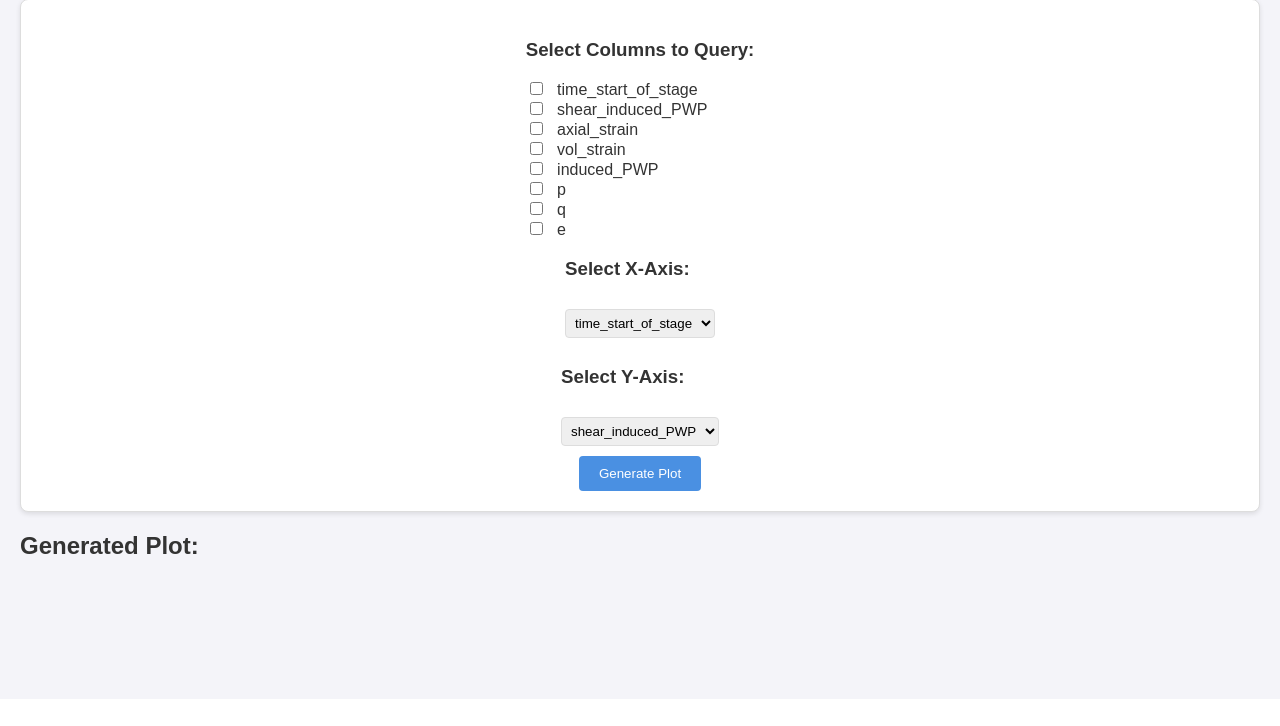
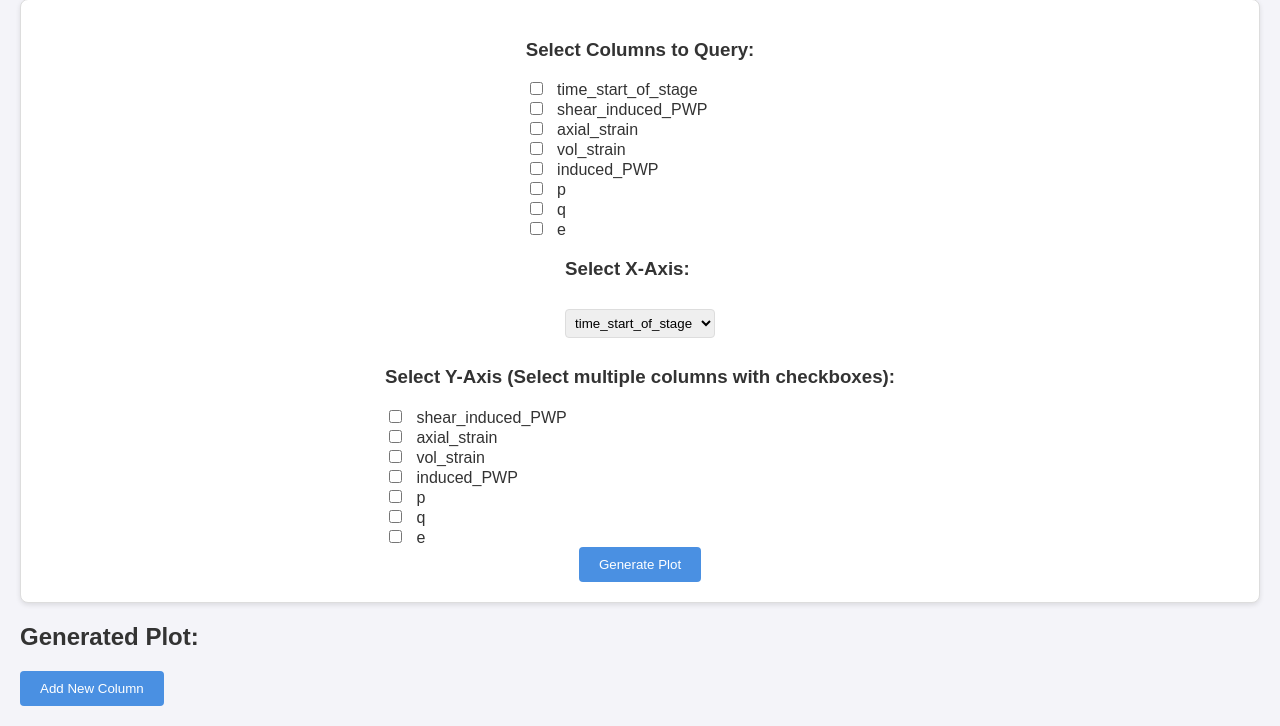
Before and after one commit to chowe99/CITS3200-Project, a Flask app: page / in a window 1280 px wide. Shown: the part 101-827 px from the top of the page. Before the commit the page ends 655 px from the top, so only its background shows below. Run offline with Flask 3, Linux system fonts and the light colour scheme; data comes from the database, SQL or seed files in the repository.

Commit message:
Added functionality to add columns to database

```diff
--- a/app/blueprints/main.py
+++ b/app/blueprints/main.py
@@ -5,6 +5,7 @@ import sqlite3
 import matplotlib.pyplot as plt
 import io
 import base64
+import csv
 
 main = Blueprint('main', __name__)
 
@@ -33,7 +34,7 @@ def home():
 def plot():
     selected_columns = request.form.getlist('columns')
     x_axis = request.form['x_axis']
-    y_axis = request.form['y_axis']
+    y_axis = request.form.getlist('y_axis')  # Allow multiple Y-axes
 
     # Query the selected columns from the database
     conn = sqlite3.connect(DATABASE_PATH)
@@ -43,10 +44,12 @@ def plot():
 
     # Generate plot
     plt.figure(figsize=(10, 6))
-    plt.plot(df[x_axis], df[y_axis], marker='o')
+    for y in y_axis:
+        plt.plot(df[x_axis], df[y], marker='o', label=y)
     plt.xlabel(x_axis)
-    plt.ylabel(y_axis)
+    plt.ylabel(', '.join(y_axis))
     plt.title('User-Generated Plot')
+    plt.legend()
 
     # Save plot to a bytes buffer
     buf = io.BytesIO()
@@ -60,3 +63,51 @@ def plot():
 
     # Return the plot URL as a JSON response
     return jsonify({"plot_url": plot_url})
+
+@main.route('/add-column', methods=['POST'])
+def add_column():
+    column_name = request.form['column_name']
+    column_type = request.form['column_type']
+    column_data = request.form.get('column_data', '')
+    file = request.files.get('column_file')
+
+    # Validate column name and type
+    if not column_name or not column_type:
+        return jsonify({"message": "Column name and type are required.", "success": False})
+
+    # Prepare data from textarea or CSV file
+    data_list = []
+    if file:
+        # Read data from uploaded CSV file
+        file_data = file.read().decode('utf-8')
+        reader = csv.reader(file_data.splitlines())
+        data_list = [row[0] for row in reader]
+    elif column_data:
+        # Read data from the textarea, split by commas
+        data_list = column_data.split(',')
+
+    # Convert data to the appropriate type
+    if column_type == 'INTEGER':
+        data_list = [int(value) for value in data_list]
+    elif column_type == 'REAL':
+        data_list = [float(value) for value in data_list]
+    else:
+        data_list = [str(value) for value in data_list]
+
+    # Add the new column to the database
+    conn = sqlite3.connect(DATABASE_PATH)
+    try:
+        # Add column to the table
+        conn.execute(f"ALTER TABLE CSL_1_U ADD COLUMN {column_name} {column_type}")
+
+        # Insert data into the new column
+        for i, value in enumerate(data_list):
+            conn.execute(f"UPDATE CSL_1_U SET {column_name} = ? WHERE rowid = ?", (value, i + 1))
+
+        conn.commit()
+        return jsonify({"message": f"Column '{column_name}' added successfully!", "success": True})
+    except Exception as e:
+        conn.rollback()
+        return jsonify({"message": f"Error adding column: {str(e)}", "success": False})
+    finally:
+        conn.close()
--- /dev/null
+++ b/app/static/scripts.js
@@ -0,0 +1,55 @@
+// JavaScript to handle plot form submission and update the plot dynamically
+document.getElementById('plot-form').addEventListener('submit', function (event) {
+    event.preventDefault(); // Prevent the default form submission
+
+    // Create a FormData object to send form data via AJAX
+    const formData = new FormData(event.target);
+
+    // Use Fetch API to send a POST request to the /plot endpoint
+    fetch('/plot', {
+        method: 'POST',
+        body: formData,
+    })
+        .then(response => response.json()) // Expect a JSON response from the server
+        .then(data => {
+            if (data.plot_url) {
+                // Update the plot image with the new plot URL
+                const plotImage = document.getElementById('plot-image');
+                plotImage.src = data.plot_url;
+                plotImage.style.display = 'block';
+            } else if (data.error) {
+                alert(data.error); // Show error if units are incompatible
+            }
+        })
+        .catch(error => console.error('Error:', error));
+});
+
+// Open and close modal functionality
+document.getElementById('add-column-btn').addEventListener('click', function () {
+    document.getElementById('add-column-modal').style.display = 'block';
+});
+
+document.getElementById('close-modal').addEventListener('click', function () {
+    document.getElementById('add-column-modal').style.display = 'none';
+});
+
+// Handle Add Column form submission asynchronously
+document.getElementById('add-column-form').addEventListener('submit', function (event) {
+    event.preventDefault();
+
+    const formData = new FormData(event.target);
+    fetch('/add-column', {
+        method: 'POST',
+        body: formData,
+    })
+        .then(response => response.json())
+        .then(data => {
+            alert(data.message);
+            if (data.success) {
+                document.getElementById('add-column-modal').style.display = 'none';
+                // Optionally refresh column checkboxes without full page reload
+                // or dynamically update the column list if possible
+            }
+        })
+        .catch(error => console.error('Error:', error));
+});
--- a/app/templates/home.html
+++ b/app/templates/home.html
@@ -12,7 +12,6 @@
     <form id="plot-form">
         <div>
             <h3>Select Columns to Query:</h3>
-            <!-- Checkboxes populated dynamically by backend -->
             {% for column in columns %}
                 <input type="checkbox" name="columns" value="{{ column }}"> {{ column }}<br>
             {% endfor %}
@@ -21,7 +20,6 @@
         <div>
             <h3>Select X-Axis:</h3>
             <select name="x_axis">
-                <!-- Populated dynamically based on columns available -->
                 {% for column in x_axis_options %}
                     <option value="{{ column }}">{{ column }}</option>
                 {% endfor %}
@@ -29,13 +27,12 @@
         </div>
 
         <div>
-            <h3>Select Y-Axis:</h3>
-            <select name="y_axis">
-                <!-- Populated dynamically based on columns available -->
+            <h3>Select Y-Axis (Select multiple columns with checkboxes):</h3>
+            <div>
                 {% for column in y_axis_options %}
-                    <option value="{{ column }}">{{ column }}</option>
+                    <input type="checkbox" name="y_axis" value="{{ column }}"> {{ column }}<br>
                 {% endfor %}
-            </select>
+            </div>
         </div>
 
         <button type="submit">Generate Plot</button>
@@ -47,30 +44,33 @@
         <img id="plot-image" src="" alt="Generated Plot" style="display: none;">
     </div>
 
-    <script>
-        // JavaScript to handle the form submission and update the plot dynamically
-        document.getElementById('plot-form').addEventListener('submit', function(event) {
-            event.preventDefault(); // Prevent the default form submission
+    <!-- Button to open the add column modal -->
+    <button id="add-column-btn">Add New Column</button>
 
-            // Create a FormData object to send form data via AJAX
-            const formData = new FormData(event.target);
+    <!-- Modal for adding a new column -->
+    <div id="add-column-modal" style="display: none;">
+        <h2>Add a New Column</h2>
+        <form id="add-column-form">
+            <label for="column-name">Column Name:</label>
+            <input type="text" id="column-name" name="column_name" required><br>
 
-            // Use Fetch API to send a POST request to the /plot endpoint
-            fetch('/plot', {
-                method: 'POST',
-                body: formData,
-            })
-            .then(response => response.json()) // Expect a JSON response from the server
-            .then(data => {
-                if (data.plot_url) {
-                    // Update the plot image with the new plot URL
-                    const plotImage = document.getElementById('plot-image');
-                    plotImage.src = data.plot_url;
-                    plotImage.style.display = 'block';
-                }
-            })
-            .catch(error => console.error('Error:', error));
-        });
-    </script>
+            <label for="column-type">Column Data Type:</label>
+            <select id="column-type" name="column_type" required>
+                <option value="INTEGER">INTEGER</option>
+                <option value="REAL">REAL</option>
+                <option value="TEXT">TEXT</option>
+            </select><br>
+
+            <label for="column-data">Enter Data (comma-separated) or Upload CSV:</label>
+            <textarea id="column-data" name="column_data"></textarea><br>
+            <input type="file" id="column-file" name="column_file" accept=".csv"><br>
+
+            <button type="submit">Add Column</button>
+            <button type="button" id="close-modal">Cancel</button>
+        </form>
+    </div>
+
+    <!-- Link to external JavaScript file -->
+    <script src="{{ url_for('static', filename='scripts.js') }}"></script>
 </body>
 </html>
```
